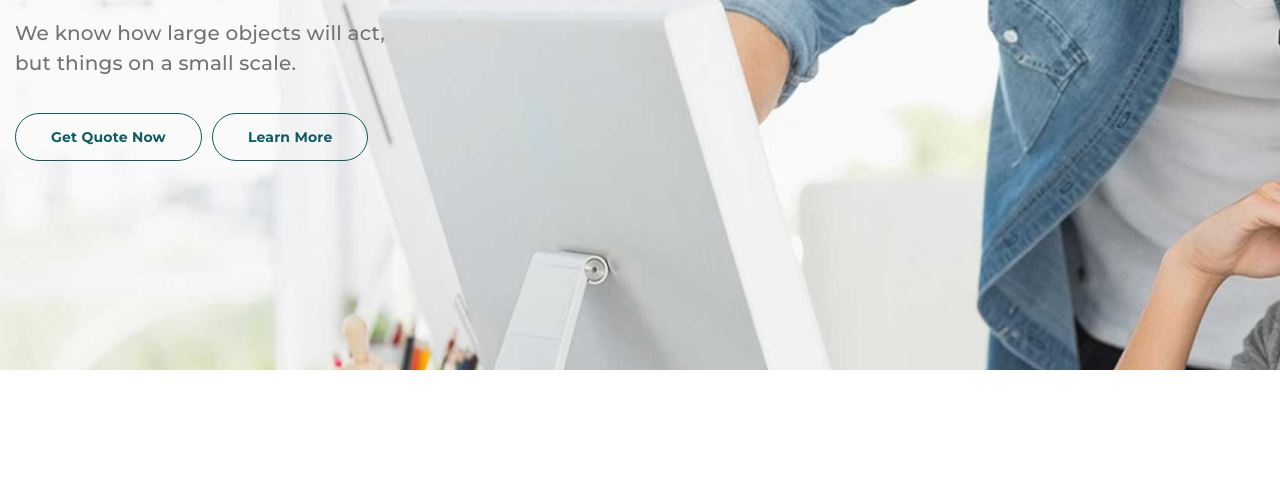
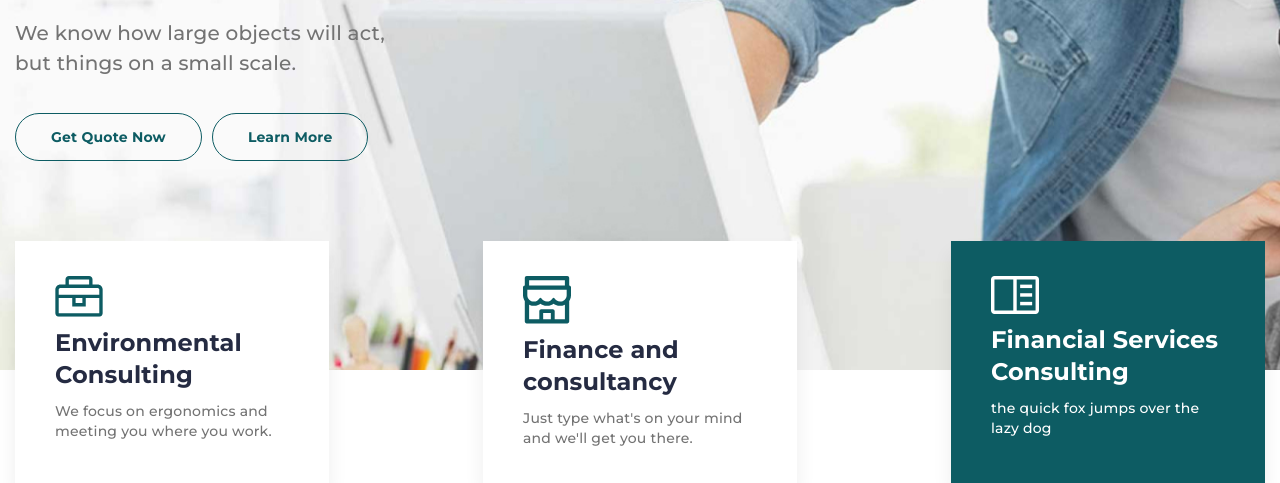
Before and after one commit to alesyatitenkova/relvise_project, a plain HTML site: page index.html in a window 1280 px wide. Shown: the part 441-924 px from the top of the page. Before the commit the page ends 811 px from the top, so only its background shows below. Drawn offline with Linux system fonts and the light colour scheme.

Commit message:
sectiion_finans

```diff
--- a/index.html
+++ b/index.html
@@ -38,7 +38,45 @@
                 </div>
             </div>
         </header>
-        <section></section>
+        <section class="finance">
+            <div class="container">
+                <div class="finance-box">
+                    <div class="finance-item">
+                        <img class="finance-item__img"src="img/carbon_tool-box.svg" alt="carbon_tool-box">
+                        <h2 class="finance-item__title">
+                            Environmental
+                            Consulting
+                        </h2>
+                        <p class="finance-item__text">
+                            We focus on ergonomics and
+                            meeting you where you work.
+                        </p>
+                    </div>
+                    <div class="finance-item">
+                        <img class="finance-item__img"src="img/Vector.svg" alt="Vector">
+                        <h2 class="finance-item__title">
+                            Finance and
+                            consultancy
+                        </h2>
+                        <p class="finance-item__text">
+                            Just type what's on your mind
+                            and we'll get you there.
+                        </p>
+                    </div>
+                    <div class="finance-item get">
+                        <img class="finance-item__img"src="img/carbon_notebook.svg" alt="carbon_notebook">
+                        <h2 class="finance-item__title">
+                            Financial Services
+                            Consulting
+                        </h2>
+                        <p class="finance-item__text">
+                            the quick fox jumps over the
+                            lazy dog
+                        </p>
+                    </div>
+                </div>
+            </div>
+        </section>
         <section></section>
         <section></section>
         <section></section>
--- a/style/style.css
+++ b/style/style.css
@@ -123,3 +123,44 @@ header{
     background-color: #FF7B47;
     border-color: #FF7B47;
 }
+.finance-box {
+    display: flex;
+    justify-content: space-between;
+    position: relative;
+    margin-top: -129px;
+}
+.finance-item {
+    max-width: 328px;
+    min-height: 242px;
+    background: white;
+    padding: 35px 40px;
+    box-shadow: 0px 13px 19px rgba(0, 0, 0, 0.07);
+}
+.finance-item__img {
+}
+.finance-item__title {
+    padding: 10px 0;
+    font-weight: bold;
+    font-size: 24px;
+    line-height: 133%;
+    letter-spacing: 0.1px;
+    color: #252B42;
+    max-width: 234px;
+}
+.finance-item__text {
+    font-weight: 500;
+    font-size: 14px;
+    line-height: 143%;
+    letter-spacing: 0.2px;
+    color: #737373;
+    max-width: 224px;
+}
+.get{
+    background: #0D5C63;
+}
+.get>h2{
+    color: white;
+}
+.get>p{
+    color: white;
+}
```
Also changed, not shown: img/Vector.svg (added), img/ant-design_shop-twotone.svg (deleted).
